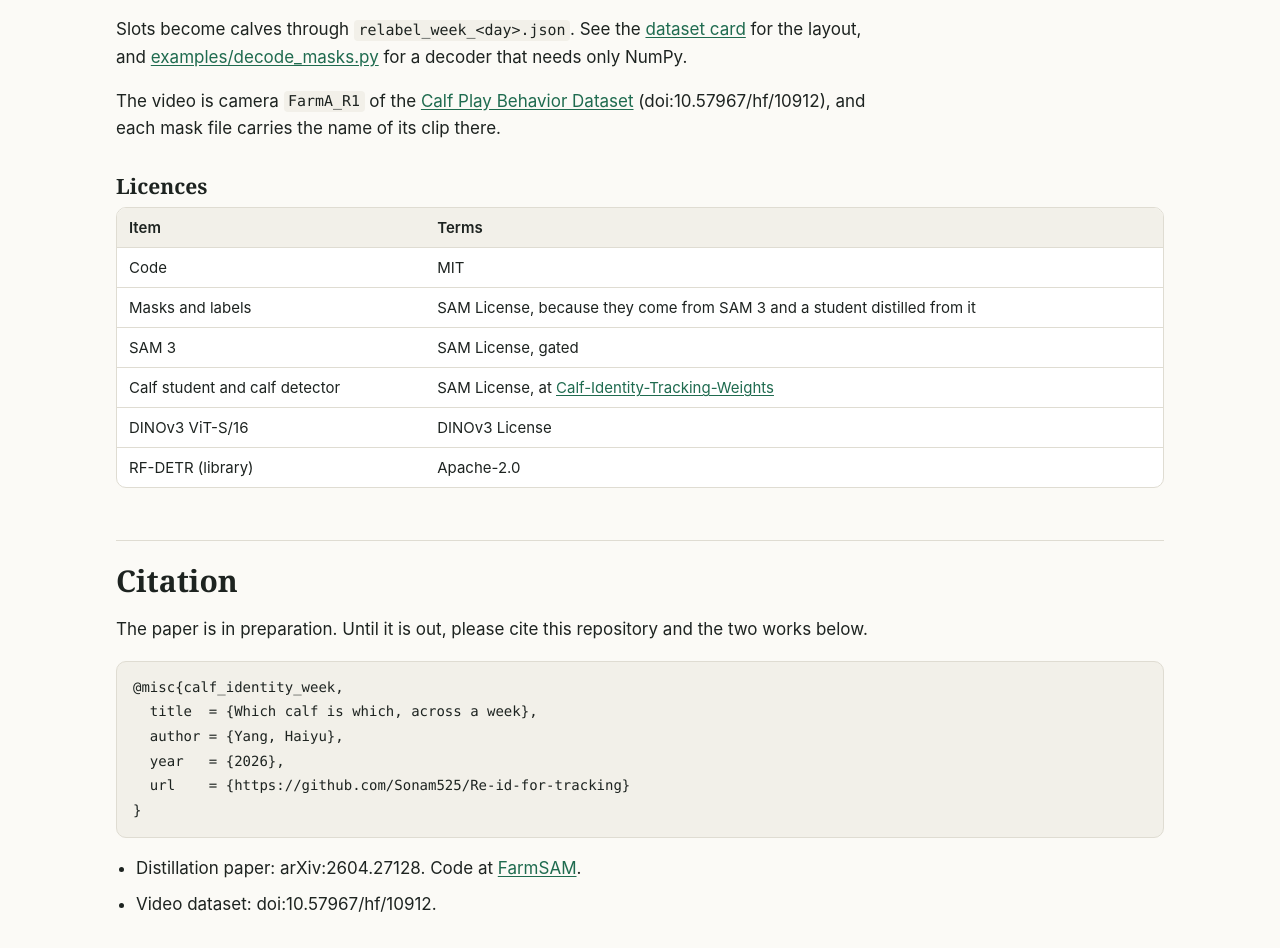
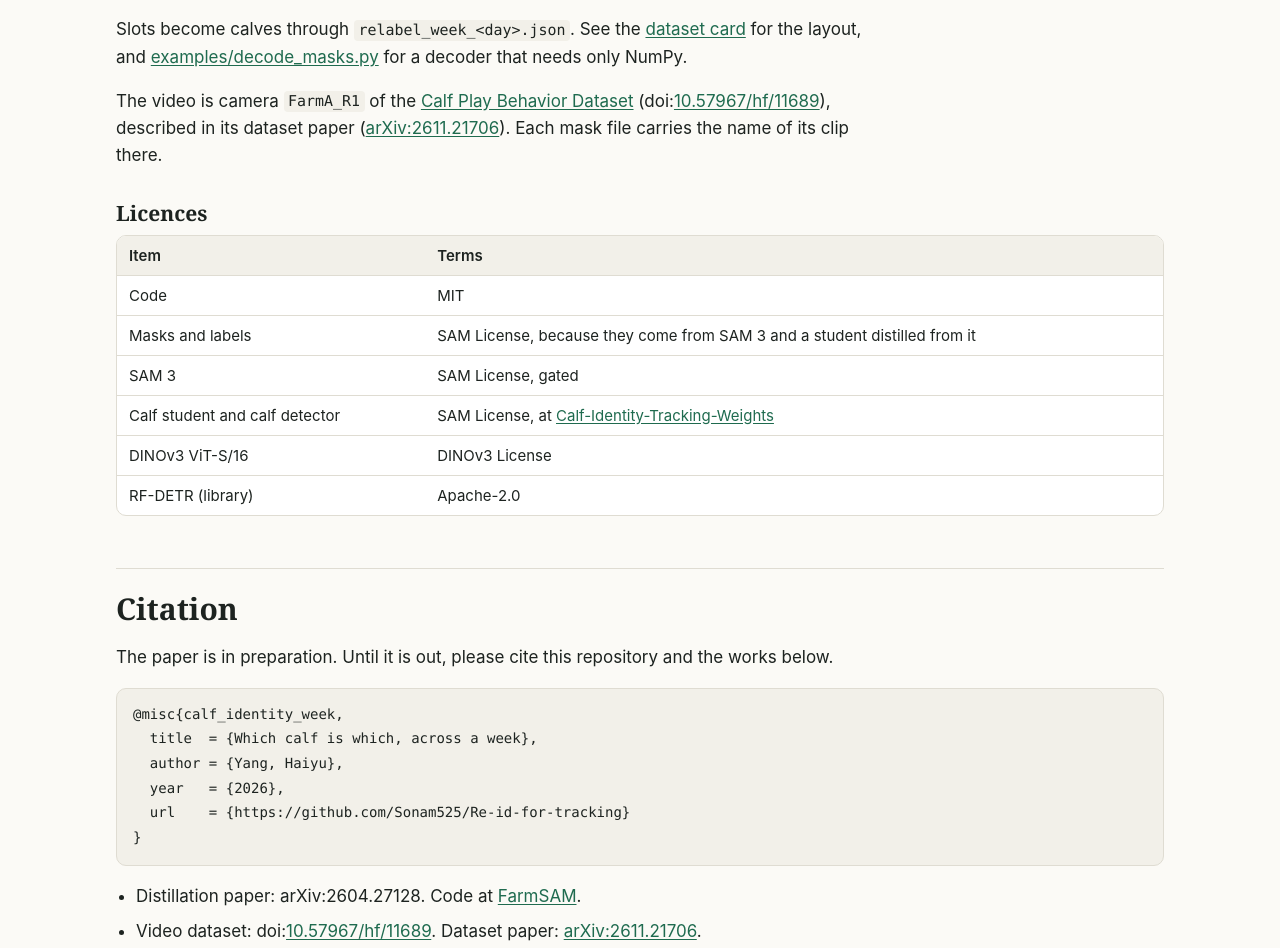
Before and after one commit to Sonam525/Re-id-for-tracking, a plain HTML site: page docs/index.html in a window 1280 px wide. Shown: the part 6853-7801 px from the top of the page. Drawn offline with Linux system fonts and the light colour scheme.

Commit message:
Cite the video dataset v1.2 DOI and its dataset paper

```diff
--- a/docs/index.html
+++ b/docs/index.html
@@ -199,7 +199,7 @@ rle = frame["masks"]["0"]              # None if that slot has no mask
 h, w = rle["size"]
 binary = mask_utils.decode(mask_utils.frPyObjects(rle, h, w))   # h x w, uint8</code></pre>
   <p>Slots become calves through <code>relabel_week_&lt;day&gt;.json</code>. See the <a data-dataset-link href="#data">dataset card</a> for the layout, and <a href="https://github.com/Sonam525/Re-id-for-tracking/blob/main/examples/decode_masks.py">examples/decode_masks.py</a> for a decoder that needs only NumPy.</p>
-  <p>The video is camera <code>FarmA_R1</code> of the <a href="https://huggingface.co/datasets/Sonam5/Calf-Play-Behavior-Dataset">Calf Play Behavior Dataset</a> (doi:10.57967/hf/10912), and each mask file carries the name of its clip there.</p>
+  <p>The video is camera <code>FarmA_R1</code> of the <a href="https://huggingface.co/datasets/Sonam5/Calf-Play-Behavior-Dataset">Calf Play Behavior Dataset</a> (doi:<a href="https://doi.org/10.57967/hf/11689">10.57967/hf/11689</a>), described in its dataset paper (<a href="https://arxiv.org/abs/2611.21706">arXiv:2611.21706</a>). Each mask file carries the name of its clip there.</p>
   <h3>Licences</h3>
   <div class="scroll"><table>
     <thead><tr><th>Item</th><th>Terms</th></tr></thead>
@@ -216,7 +216,7 @@ binary = mask_utils.decode(mask_utils.frPyObjects(rle, h, w))   # h x w, uint8</
 
 <section id="cite">
   <h2>Citation</h2>
-  <p>The paper is in preparation. Until it is out, please cite this repository and the two works below.</p>
+  <p>The paper is in preparation. Until it is out, please cite this repository and the works below.</p>
 <pre><code>@misc{calf_identity_week,
   title  = {Which calf is which, across a week},
   author = {Yang, Haiyu},
@@ -225,7 +225,7 @@ binary = mask_utils.decode(mask_utils.frPyObjects(rle, h, w))   # h x w, uint8</
 }</code></pre>
   <ul class="plain">
     <li>Distillation paper: arXiv:2604.27128. Code at <a href="https://github.com/Sonam525/FarmSAM">FarmSAM</a>.</li>
-    <li>Video dataset: doi:10.57967/hf/10912.</li>
+    <li>Video dataset: doi:<a href="https://doi.org/10.57967/hf/11689">10.57967/hf/11689</a>. Dataset paper: <a href="https://arxiv.org/abs/2611.21706">arXiv:2611.21706</a>.</li>
   </ul>
 </section>
 
```
Also changed, not shown: 2 other files.
